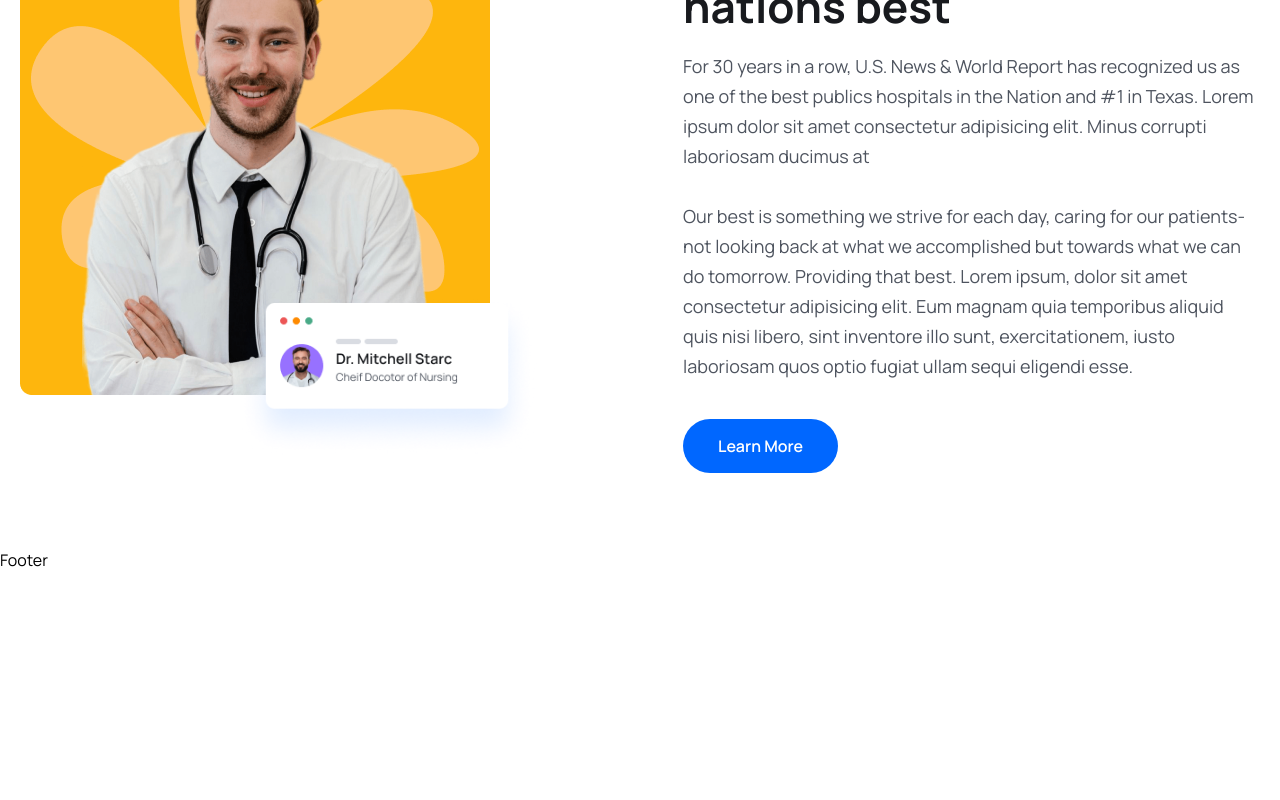
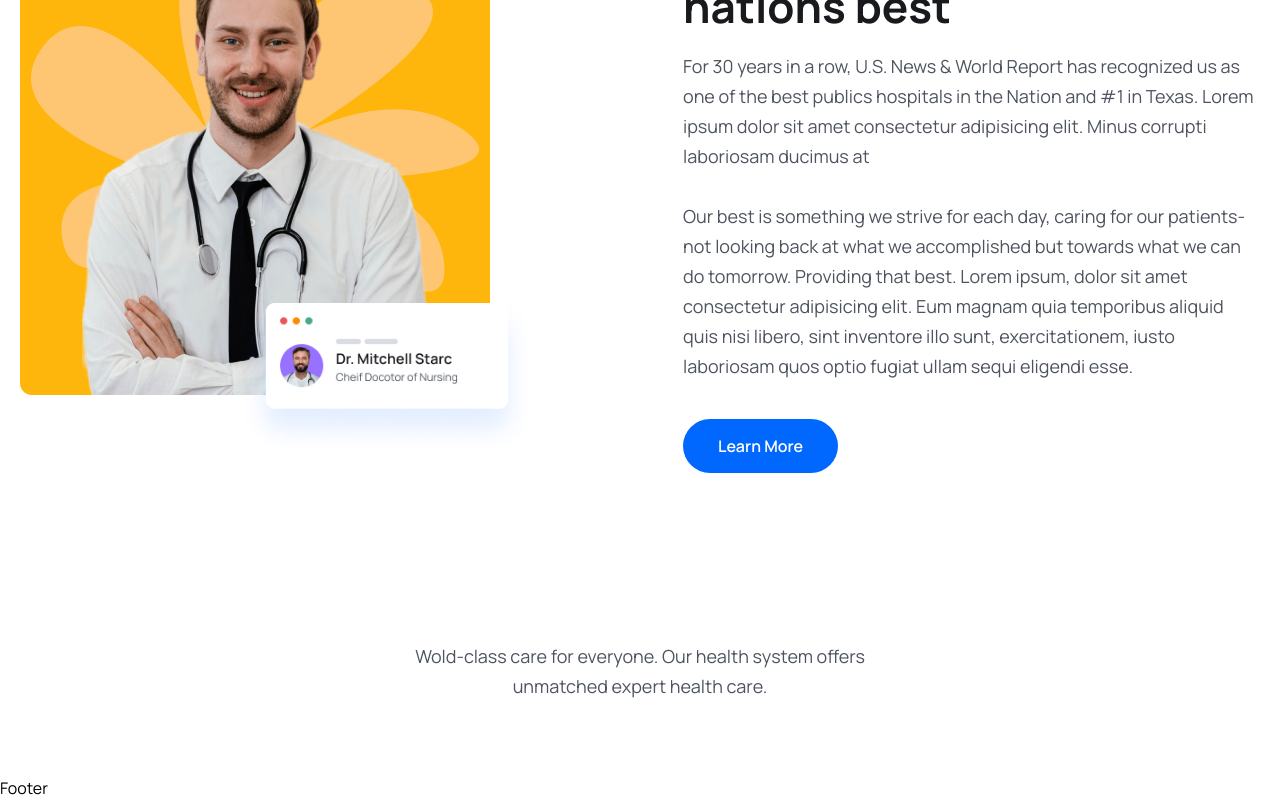
Before and after one commit to MirandaMG20/medicare_booking, a React (Vite) app in the folder frontend/: page / in a window 1280 px wide. Shown: the part 1802-2602 px from the top of the page. Before the commit the page ends 2374 px from the top, so only its background shows below. Built offline with nearby package versions, Linux system fonts and the light colour scheme.

Commit message:
Services

```diff
--- /dev/null
+++ b/frontend/src/components/Services/ServiceList.jsx
@@ -0,0 +1,15 @@
+import React from 'react'
+import { services } from './../../assets/data/services'
+import ServiceCard from './ServiceCard'
+
+const ServiceList = () => {
+    return (
+        <div className='gird grid-cols-1 md:grid-cols-2 lg:grid-cols-3 gap-5 lg:gap-[30px] mt-[30px] lg:mt-[55px]'>
+            {services.map((item, index) => (
+                <ServiceCard item={item} index={index} key={index} />
+            ))}
+        </div>
+    )
+}
+
+export default ServiceList
--- a/frontend/src/pages/Home.jsx
+++ b/frontend/src/pages/Home.jsx
@@ -30,7 +30,7 @@
                 <button className='btn'>Request an appointment</button>
               </div>
 
-              {/* Hero Counter */}
+              {/* HERO COUNTER */}
               <div className="mt-[30px] lg:mt-[70px] flex flex-col lg:flex-row lg:items-center gap-5 lg:gap-[30px]">
                 <div>
                   <h2 className="text-[36px] leading-[56px] lg:text-[44px] lg:leading-[54px] font-[700] text-headingColor">
@@ -57,7 +57,7 @@
                 </div>
               </div>
             </div>
-            {/* Hero Content */}
+            {/* HERO CONTENT */}
 
             <div className="flex gap-[30px] justify-end">
               <div>
@@ -147,7 +147,22 @@
         </div>
       </section>
 
+      {/* ABOUT SECTION */}
       <About />
+
+      {/* SERVICES SECTION */}
+      <section>
+        <div className="container">
+          <div className="xl:w-[470px] mx-auto">
+            <h2 className="heading text-center">
+              <p className="text__para text-center">
+                Wold-class care for everyone. Our health system offers unmatched expert health care.
+              </p>
+            </h2>
+          </div>
+        </div>
+      </section>
+      {/* SERVICES SECTION END */}
 
     </>
   )
```
